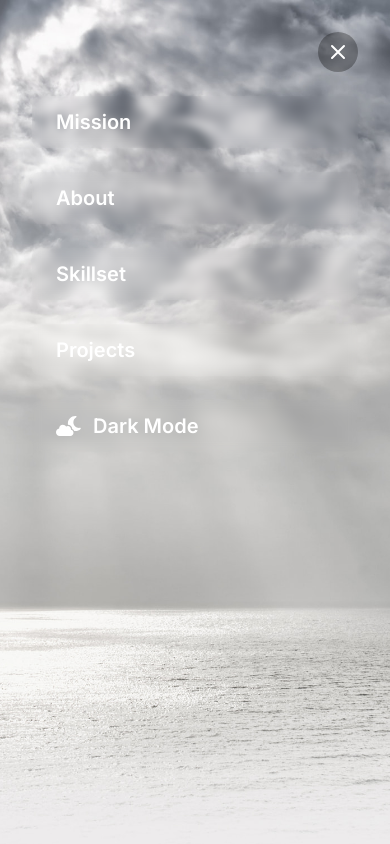
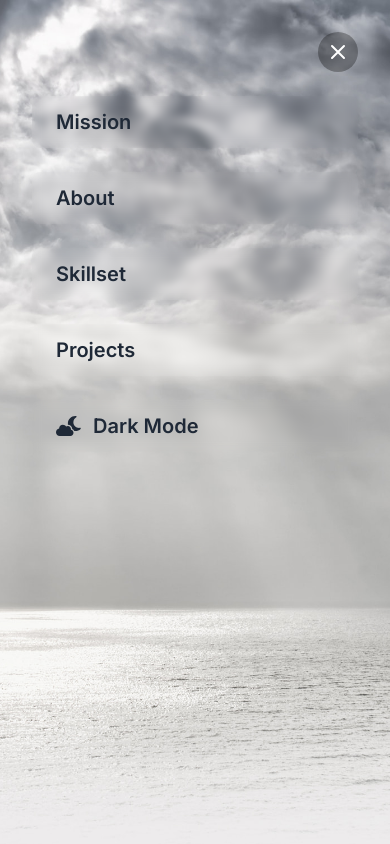
Before and after one commit to Ellisvelandia/Porfolio, a React (Vite) app: page / in a window 390 px wide. Both pictures are taken after a click on the button "Open menu". Built offline with nearby package versions, Linux system fonts and the light colour scheme.

Commit message:
mobile version

```diff
--- a/src/components/layout/Navbar.jsx
+++ b/src/components/layout/Navbar.jsx
@@ -117,8 +117,12 @@ const Navbar = () => {
                       onClick={() => setIsOpen(false)}
                       className={`${
                         isActive(item.path)
-                          ? 'text-blue-400 bg-black bg-opacity-50'
-                          : 'text-white hover:text-blue-300 hover:bg-black hover:bg-opacity-50'
+                          ? isDark
+                            ? 'text-blue-400 bg-black bg-opacity-50'
+                            : 'text-blue-600 bg-white bg-opacity-70'
+                          : isDark
+                            ? 'text-white hover:text-blue-300 hover:bg-black hover:bg-opacity-50'
+                            : 'text-gray-800 hover:text-blue-600 hover:bg-white hover:bg-opacity-70'
                       } block px-6 py-3 rounded-lg text-xl font-semibold transition-all duration-200 backdrop-blur-sm`}
                     >
                       {item.name}
@@ -126,7 +130,11 @@ const Navbar = () => {
                   ))}
                   <button
                     onClick={toggleTheme}
-                    className="w-full text-left px-6 py-3 rounded-lg text-xl font-semibold text-white hover:text-blue-300 hover:bg-black hover:bg-opacity-50 transition-all duration-200 backdrop-blur-sm"
+                    className={`w-full text-left px-6 py-3 rounded-lg text-xl font-semibold ${
+                      isDark
+                        ? 'text-white hover:text-blue-300 hover:bg-black hover:bg-opacity-50'
+                        : 'text-gray-800 hover:text-blue-600 hover:bg-white hover:bg-opacity-70'
+                    } transition-all duration-200 backdrop-blur-sm`}
                   >
                     <FontAwesomeIcon
                       icon={isDark ? faCloudSun : faCloudMoon}
```
